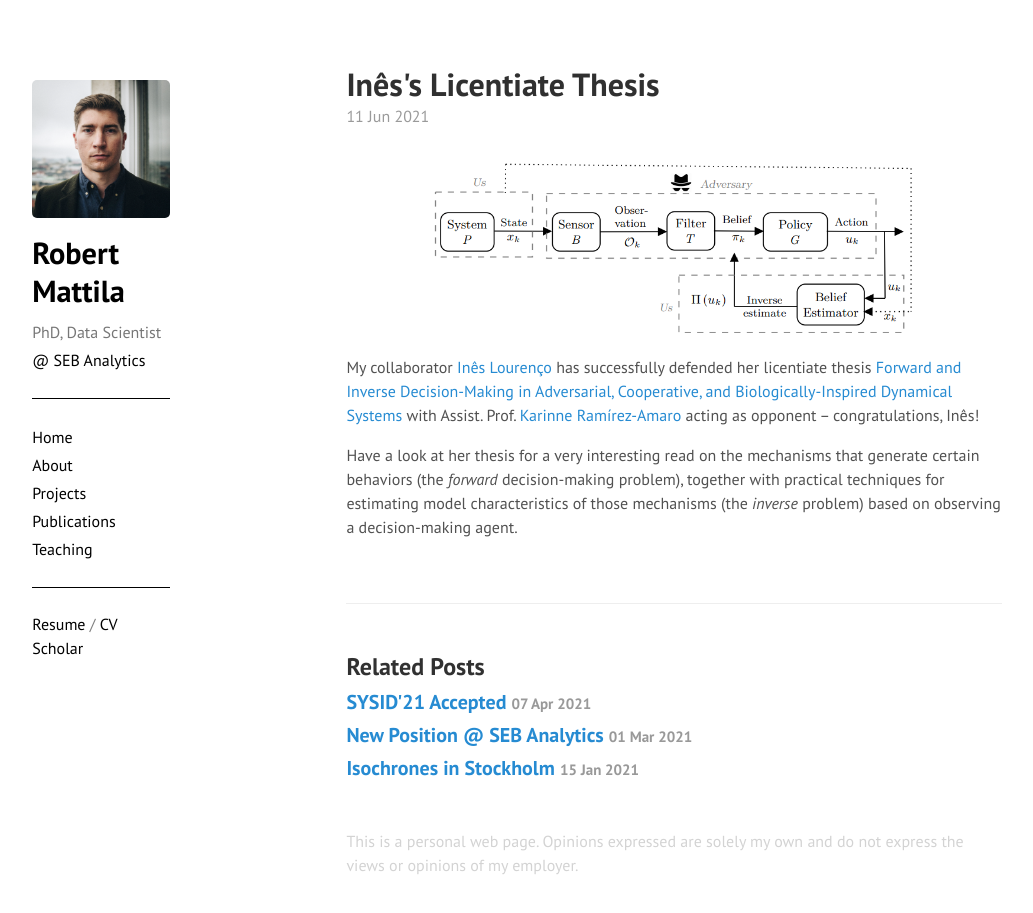
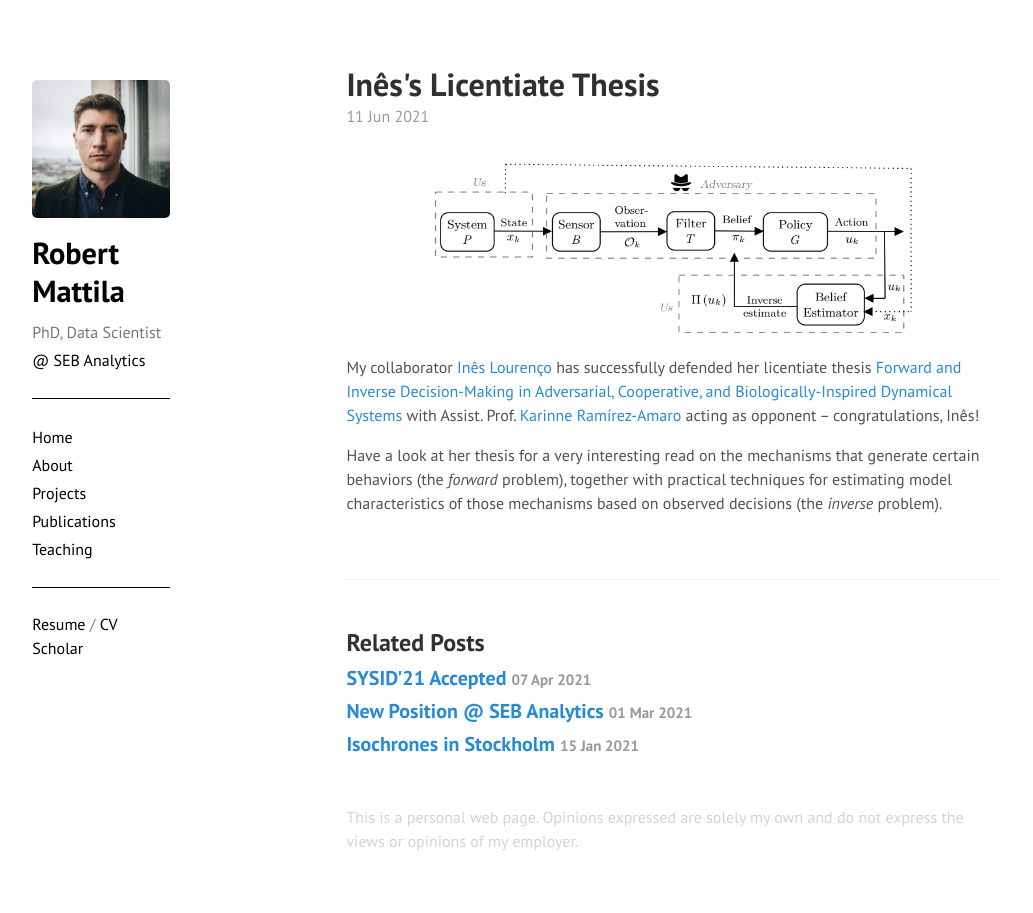
Before and after one commit to rmattila/rmattila.github.io, a Jekyll site: the page built from _posts/2021-06-11-ines_lic.md, in a window 1280 px wide and 957 px high. Shown: the top 913 px of the window, without its empty margins (92-1125 px from the left). Built offline with Jekyll 4.4.1, drawn with Linux system fonts in a browser that asks for light colours; comment, search, counter and statistics services are not loaded.

Commit message:
formulate shorter

```diff
--- a/_posts/2021-06-11-ines_lic.md
+++ b/_posts/2021-06-11-ines_lic.md
@@ -15,6 +15,6 @@ Prof. [Karinne Ramírez-Amaro](https://scholar.google.de/citations?user=m24umY4A
 acting as opponent -- congratulations, Inês!
 
 Have a look at her thesis for a very interesting read on the mechanisms that generate
-certain behaviors (the *forward* decision-making problem), together with practical
-techniques for estimating model characteristics of those mechanisms (the *inverse*
-problem) based on observing a decision-making agent.
+certain behaviors (the *forward* problem), together with practical techniques for
+estimating model characteristics of those mechanisms based on observed decisions (the
+*inverse* problem).
```
